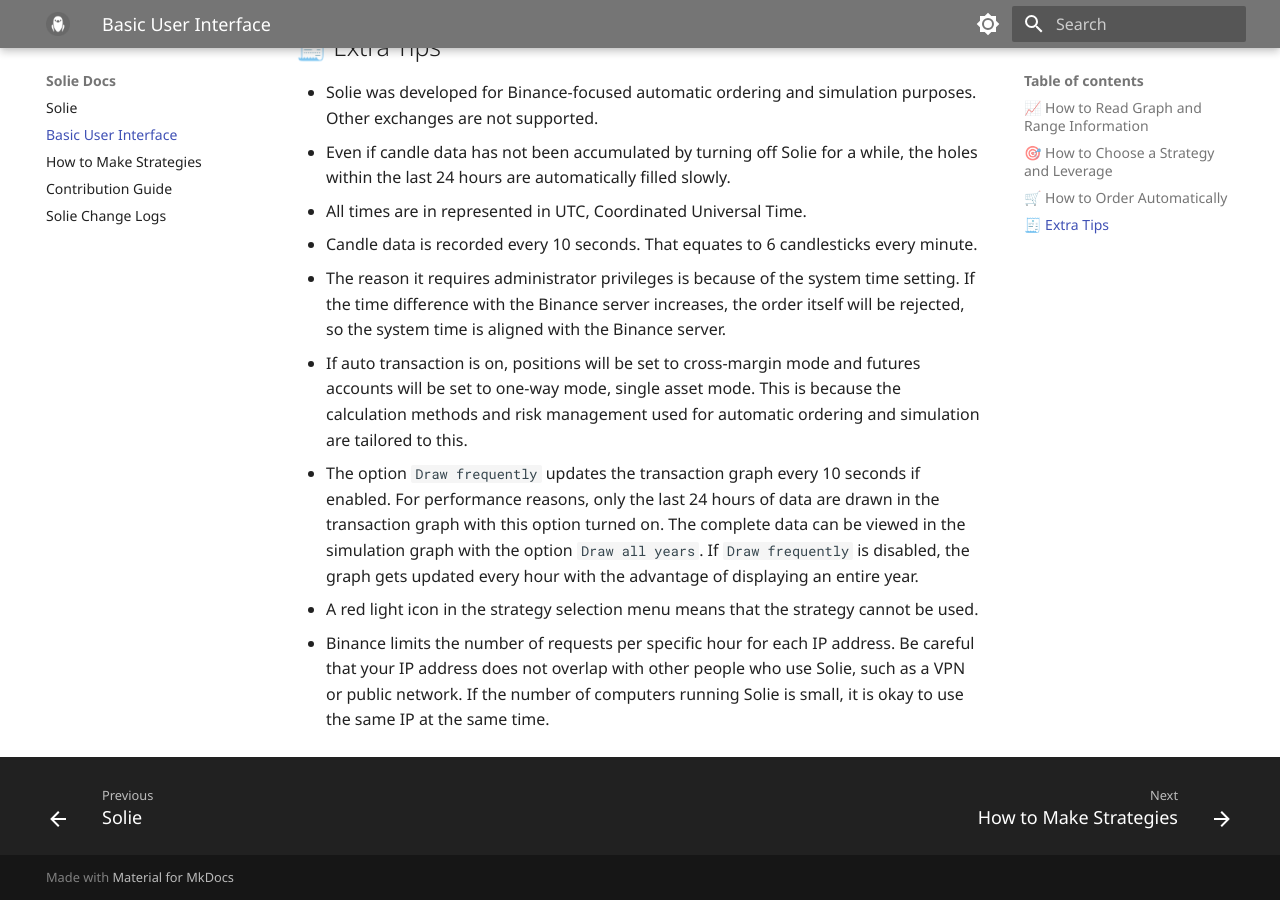
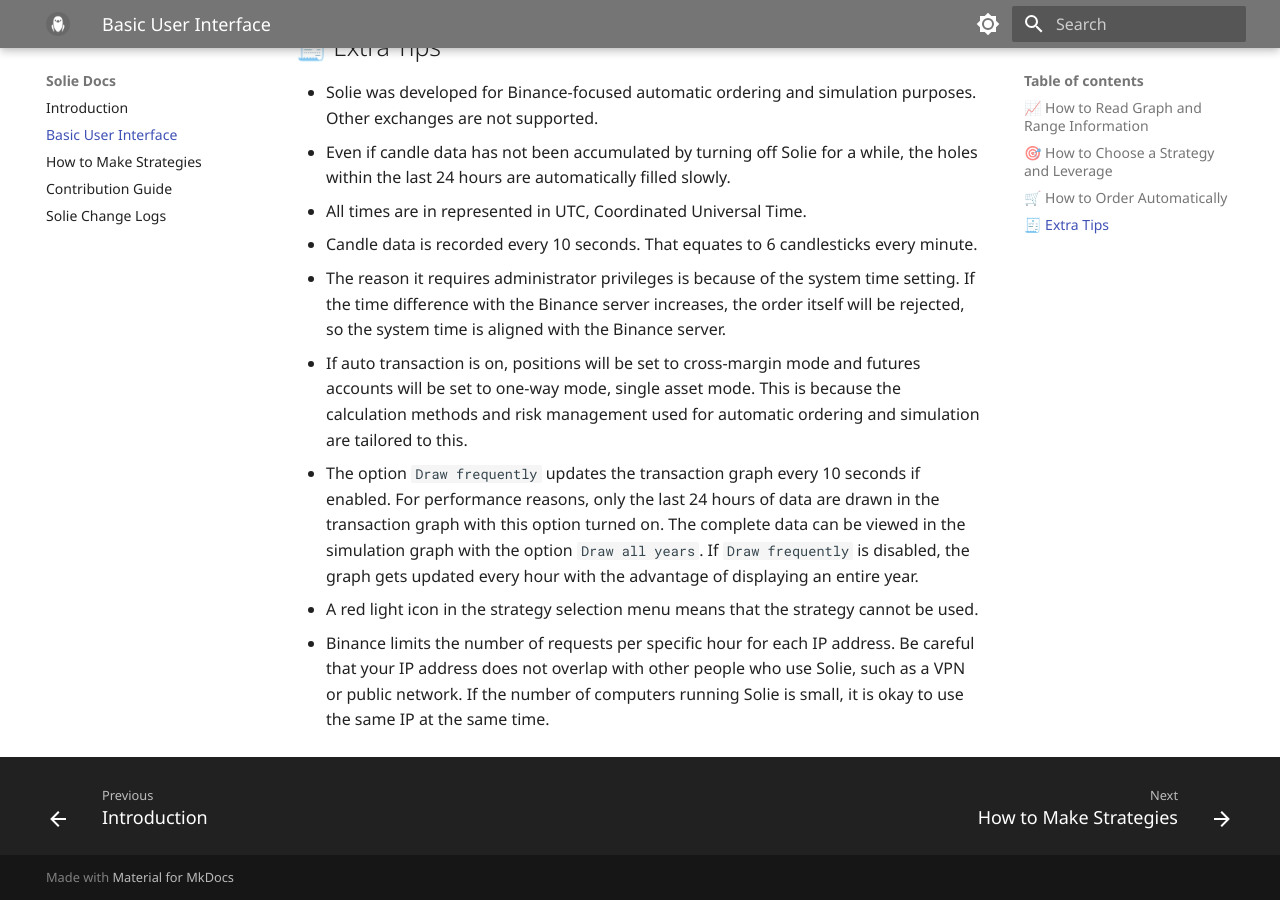
Before and after one commit to cunarist/solie, an MkDocs documentation site: the page built from documentation/docs/basic-interface.md, in a window 1280 px wide and 900 px high, scrolled down 3473 px. Built offline with MkDocs 1.6.1 and Material for MkDocs 9.7.7, drawn with Linux system fonts in a browser that asks for light colours.

Commit message:
Fix a doc page name

```diff
--- a/documentation/docs/index.md
+++ b/documentation/docs/index.md
@@ -1,4 +1,4 @@
-# Solie
+# Introduction
 
 [![Poetry](https://img.shields.io/endpoint?url=https://python-poetry.org/badge/v0.json)](https://python-poetry.org/)
 [![Ruff](https://img.shields.io/endpoint?url=https://raw.githubusercontent.com/astral-sh/ruff/main/assets/badge/v2.json)](https://github.com/astral-sh/ruff)
```
